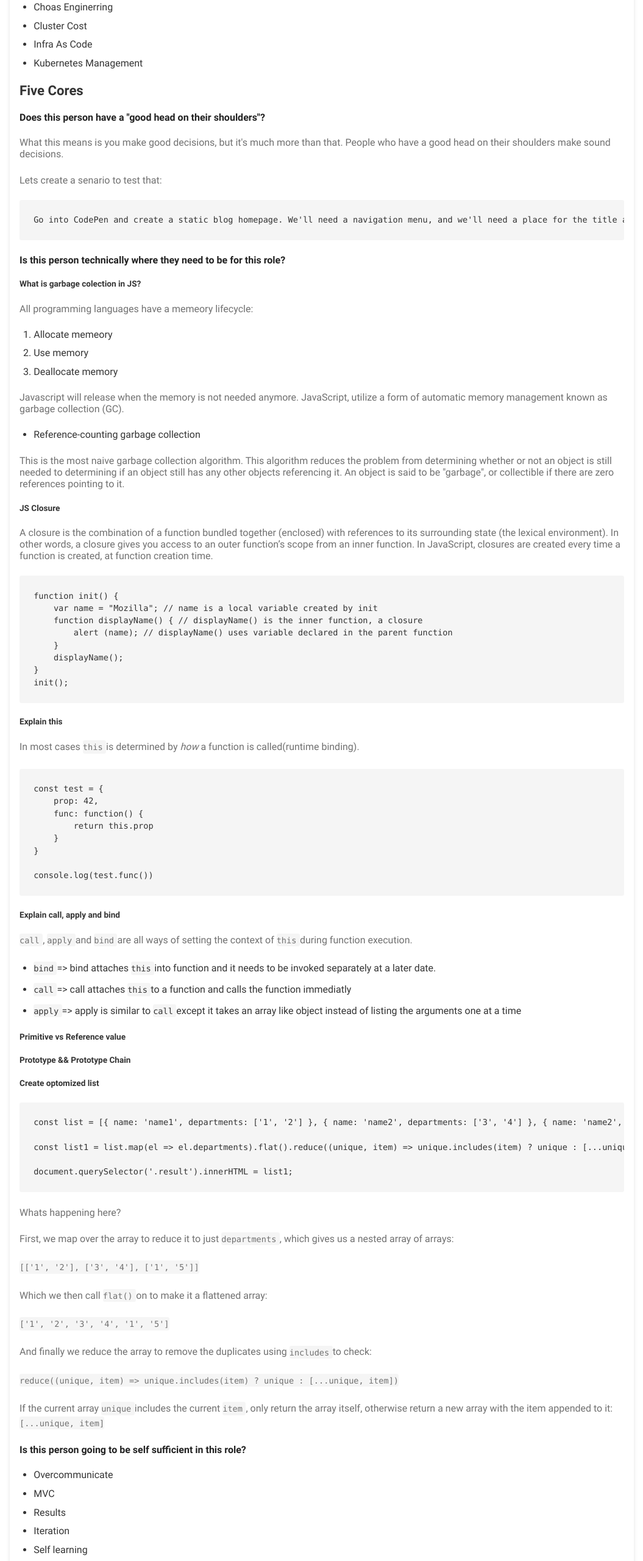
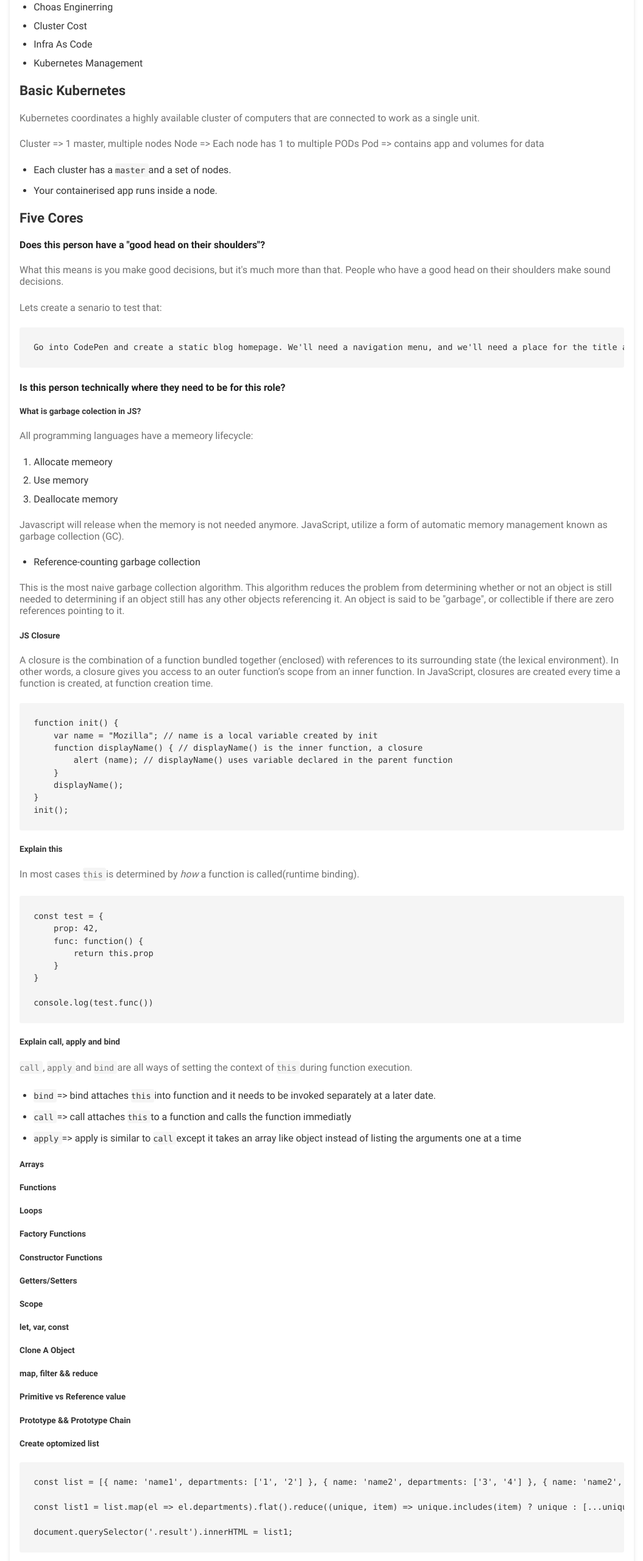
Before and after one commit to Oregand/doregan.com, a Gatsby site: page /blog/gitlab-star-interview in a window 1280 px wide. Shown: the part 3040-5600 px from the top of the page at 61% size, without its empty margins (112-1167 px from the left). Built offline with nearby package versions, Linux system fonts and the light colour scheme; Gatsby itself is replaced by a stand-in of ours; some packages are replaced by stand-ins of ours; code samples lack their colours.

Commit message:
feat(blog): blog post

```diff
--- a/content/blog/gitlab-star-interview/index.md
+++ b/content/blog/gitlab-star-interview/index.md
@@ -102,6 +102,17 @@ Clement Ho is the Frontend Engineering Manager for Monitor Health department.
 - Infra As Code
 - Kubernetes Management
 
+### Basic Kubernetes
+
+Kubernetes coordinates a highly available cluster of computers that are connected to work as a single unit.
+
+Cluster => 1 master, multiple nodes
+Node => Each node has 1 to multiple PODs
+Pod => contains app and volumes for data
+
+- Each cluster has a `master` and a set of nodes.
+- Your containerised app runs inside a node.
+
 ### Five Cores
 
 #### Does this person have a "good head on their shoulders"?
@@ -167,6 +178,26 @@ console.log(test.func())
 - `bind` => bind attaches `this` into function and it needs to be invoked separately at a later date.
 - `call` => call attaches `this` to a function and calls the function immediatly
 - `apply` => apply is similar to `call` except it takes an array like object instead of listing the arguments one at a time
+
+##### Arrays
+
+##### Functions
+
+##### Loops
+
+##### Factory Functions
+
+##### Constructor Functions
+
+##### Getters/Setters
+
+##### Scope
+
+##### let, var, const
+
+##### Clone A Object
+
+##### map, filter && reduce
 
 ##### Primitive vs Reference value
 
@@ -238,7 +269,6 @@ I'll give you an example: You built the comment system for GitLab. For the comme
 - You can use a async action to load this data in the background after page load
 - Load the data when the comment box scrolls into view
 - Load the data when the user `mouseover`s the `textarea`
-
 
 #### Big O
 
@@ -328,7 +358,7 @@ Any algorithm that performs permutation on a given data set is an example of O(n
 
 #### What can we change in GitLab as an organization to make it better, for example the hiring process or the handbook?
 
-To make Gitlab better, you could cultivate a better reputation on Glassdoor. I have been using it to study for this exam and I dont feel the reputation shown there is a fair representation of how the compnay operates.
+To make Gitlab better, you could cultivate a better reputation on Glassdoor. I have been using it to study for this interview and I dont feel the reputation shown there is a fair representation of how the compnay operates.
 
 #### What do you expect to achieve in your first month at GitLab?
 
```
